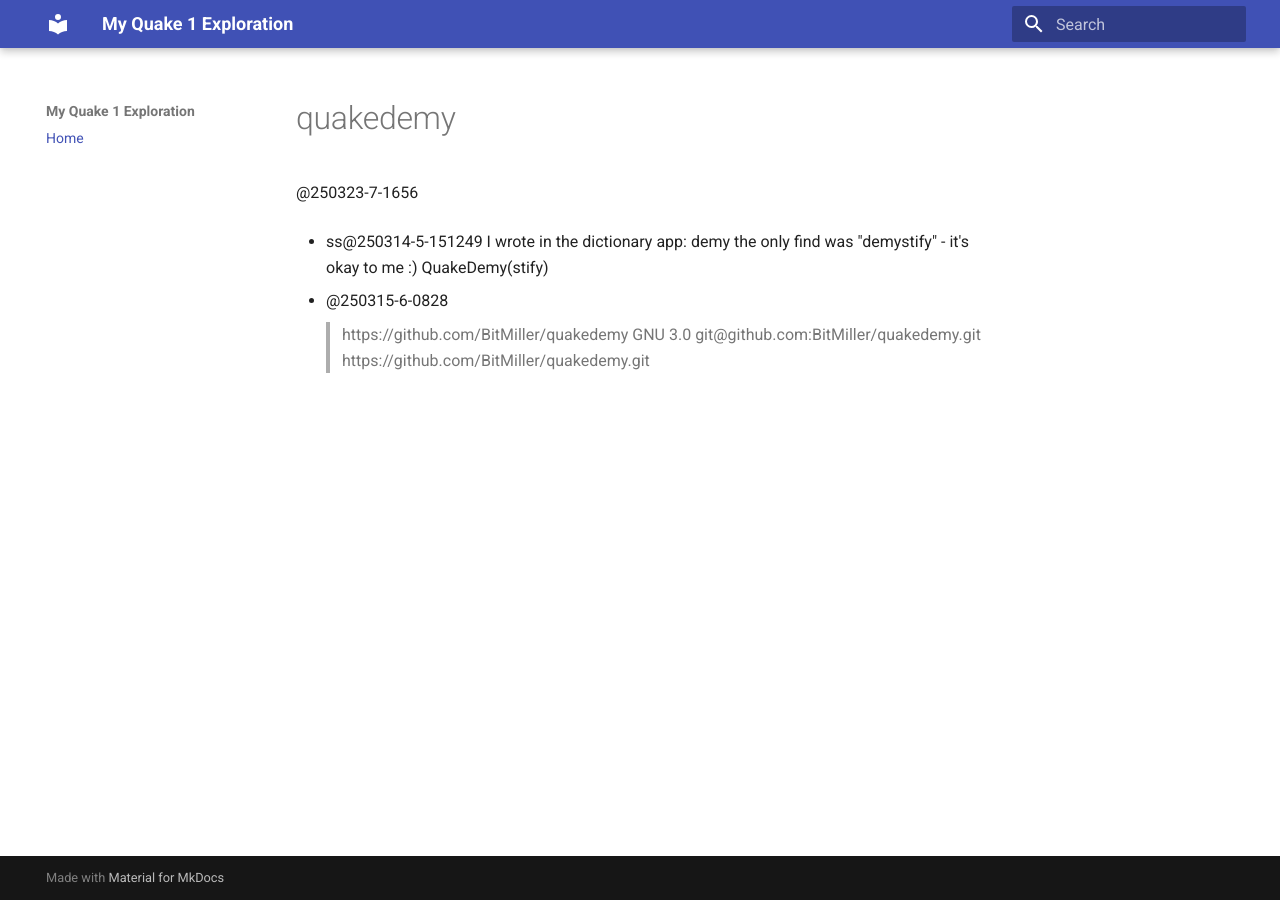
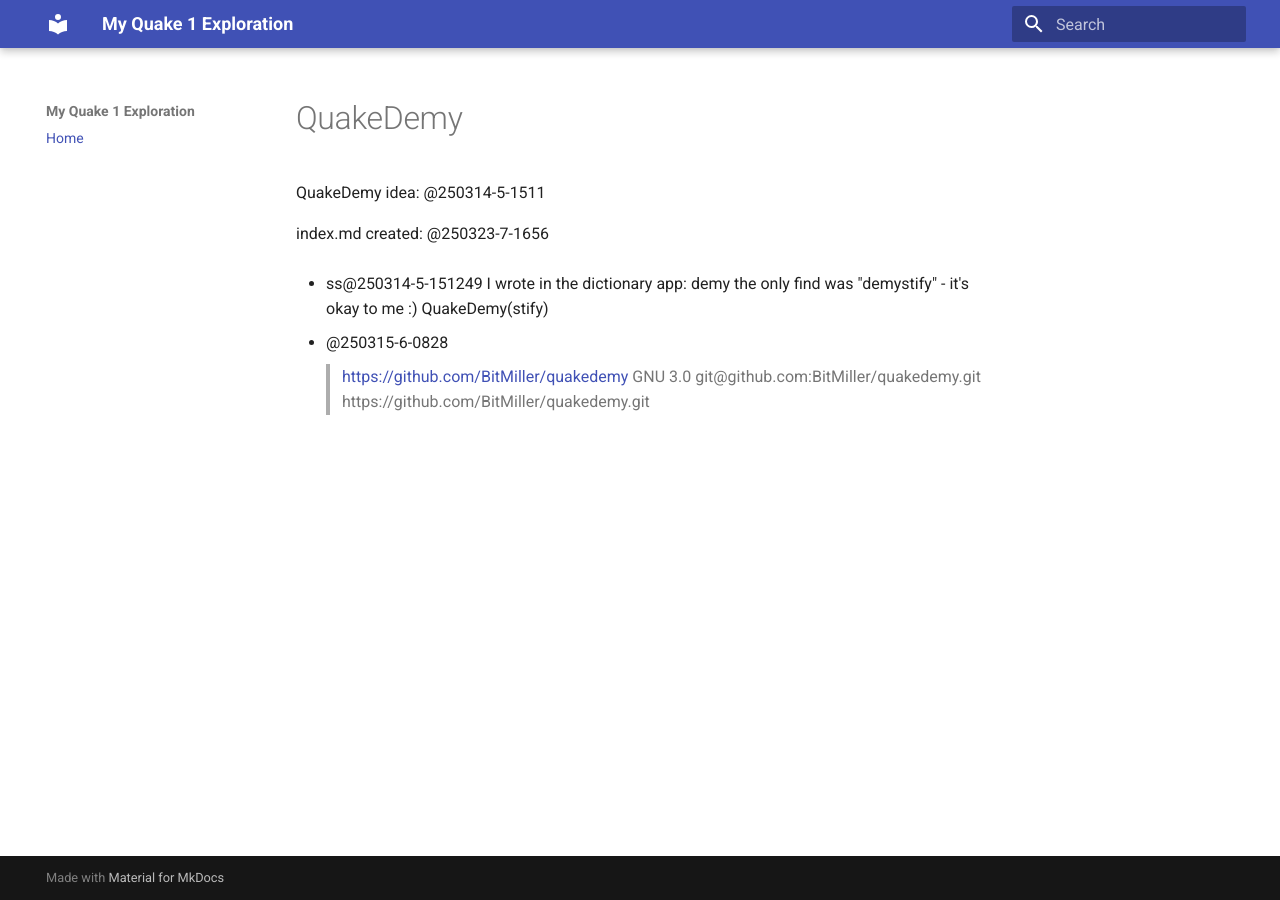
Before and after one commit to BitMiller/quakedemy, an MkDocs documentation site: the page built from docs/index.md, in a window 1280 px wide. Built offline with MkDocs 1.6.1 and Material for MkDocs 9.7.7, drawn with Linux system fonts in a browser that asks for light colours.

Commit message:
at250324-1-002413

```diff
--- a/docs/index.md
+++ b/docs/index.md
@@ -1,6 +1,8 @@
-# quakedemy
+# QuakeDemy
 
-@250323-7-1656
+QuakeDemy idea: @250314-5-1511
+
+index.md created: @250323-7-1656
 
 
 - ss@250314-5-151249
@@ -9,7 +11,7 @@
 QuakeDemy(stify)
 
 - @250315-6-0828
-> https://github.com/BitMiller/quakedemy
+> [https://github.com/BitMiller/quakedemy](https://github.com/BitMiller/quakedemy)
 GNU 3.0
 > git@github.com:BitMiller/quakedemy.git
 > https://github.com/BitMiller/quakedemy.git
```
Also changed, not shown: 1 other file.
